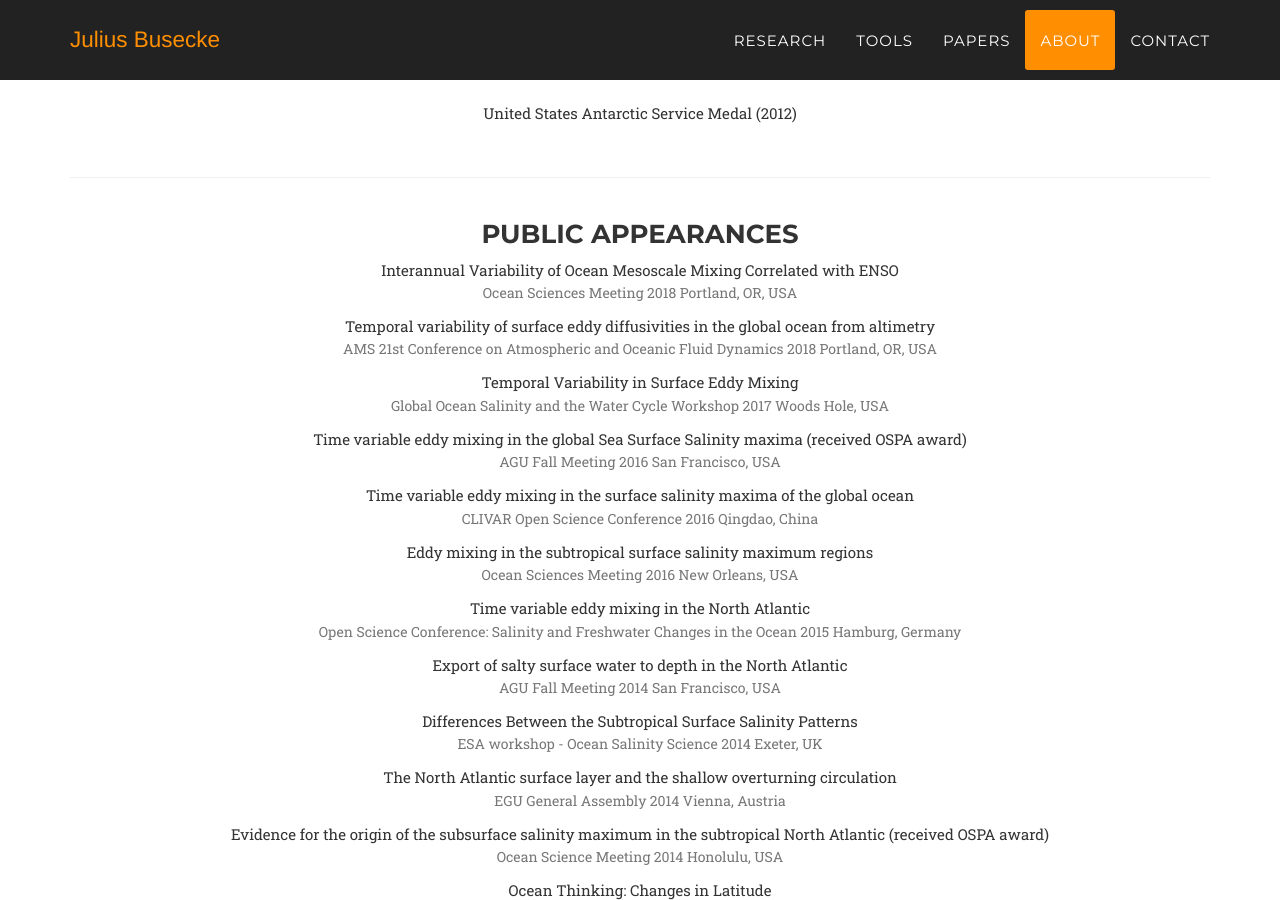
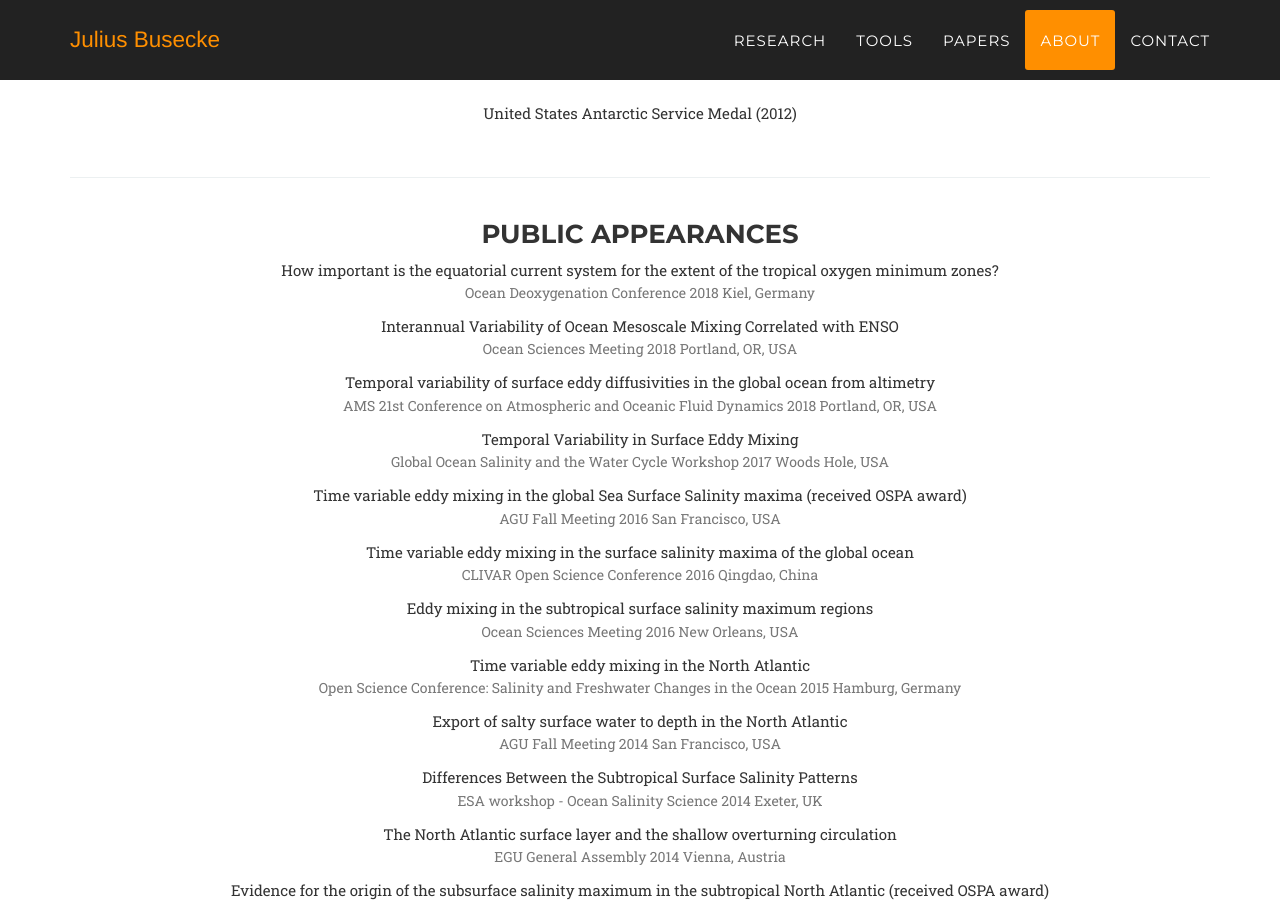
Before and after one commit to jbusecke/jbusecke.github.io, a Jekyll site: the page built from index.html, in a window 1280 px wide and 900 px high, scrolled down 5227 px. Built offline with Jekyll 4.4.1, drawn with Linux system fonts in a browser that asks for light colours; some web fonts are replaced; comment, search, counter and statistics services are not loaded.

Commit message:
Added Kiel oxy conference

```diff
--- a/_data/presentations.yml
+++ b/_data/presentations.yml
@@ -63,3 +63,8 @@
   year: 2018
   location: "Portland, OR, USA"
   pick: true
+- title: How important is the equatorial current system for the extent of the tropical oxygen minimum zones?
+  occasion: Ocean Deoxygenation Conference
+  year: 2018
+  location: "Kiel, Germany"
+  pick : true
```
